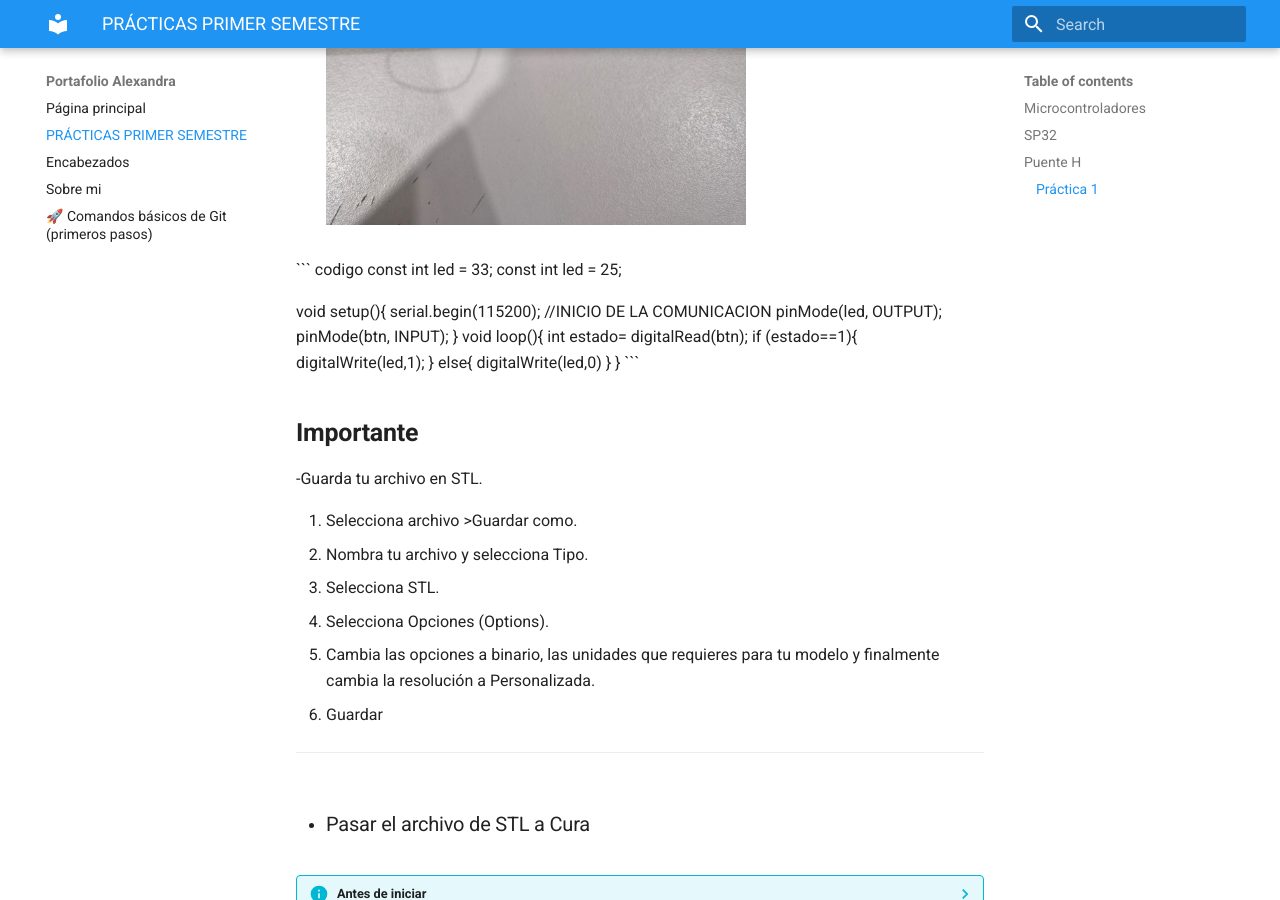
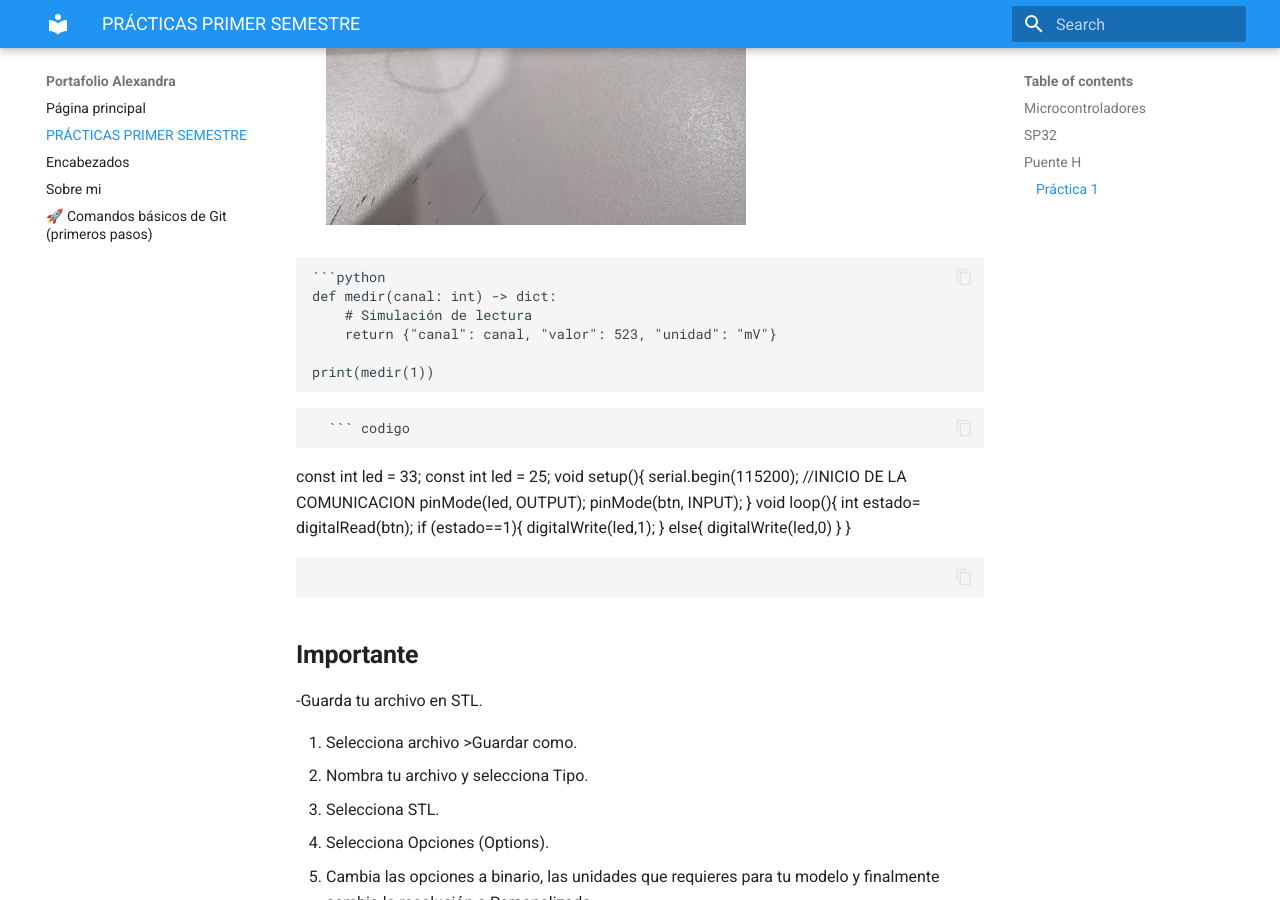
Before and after one commit to alejandragroot-prog/portafolio.iberpue, an MkDocs documentation site: the page built from docs/Tutorial.md, in a window 1280 px wide and 900 px high, scrolled down 2105 px. Built offline with MkDocs 1.6.1 and Material for MkDocs 9.7.7, drawn with Linux system fonts in a browser that asks for light colours.

Commit message:
Update Tutorial.md

````diff
--- a/docs/Tutorial.md
+++ b/docs/Tutorial.md
@@ -32,10 +32,21 @@
  	<!-- Control de tamaño usando HTML (cuando se requiera) -->
 <img src="../recursos/imgs/prac1prt1.jpeg" alt="Diagrama del sistema" width="420">
 
+``` codigo
+```python
+def medir(canal: int) -> dict:
+    # Simulación de lectura
+    return {"canal": canal, "valor": 523, "unidad": "mV"}
+
+print(medir(1))
+```
+```
+
+
   ``` codigo
+```
   const int led = 33;
   const int led = 25;
-
   void setup(){
     serial.begin(115200); //INICIO DE LA COMUNICACION
   pinMode(led, OUTPUT);
@@ -50,6 +61,7 @@
     digitalWrite(led,0)
   }
 }
+```
 ```
 
 ## **Importante**
````
